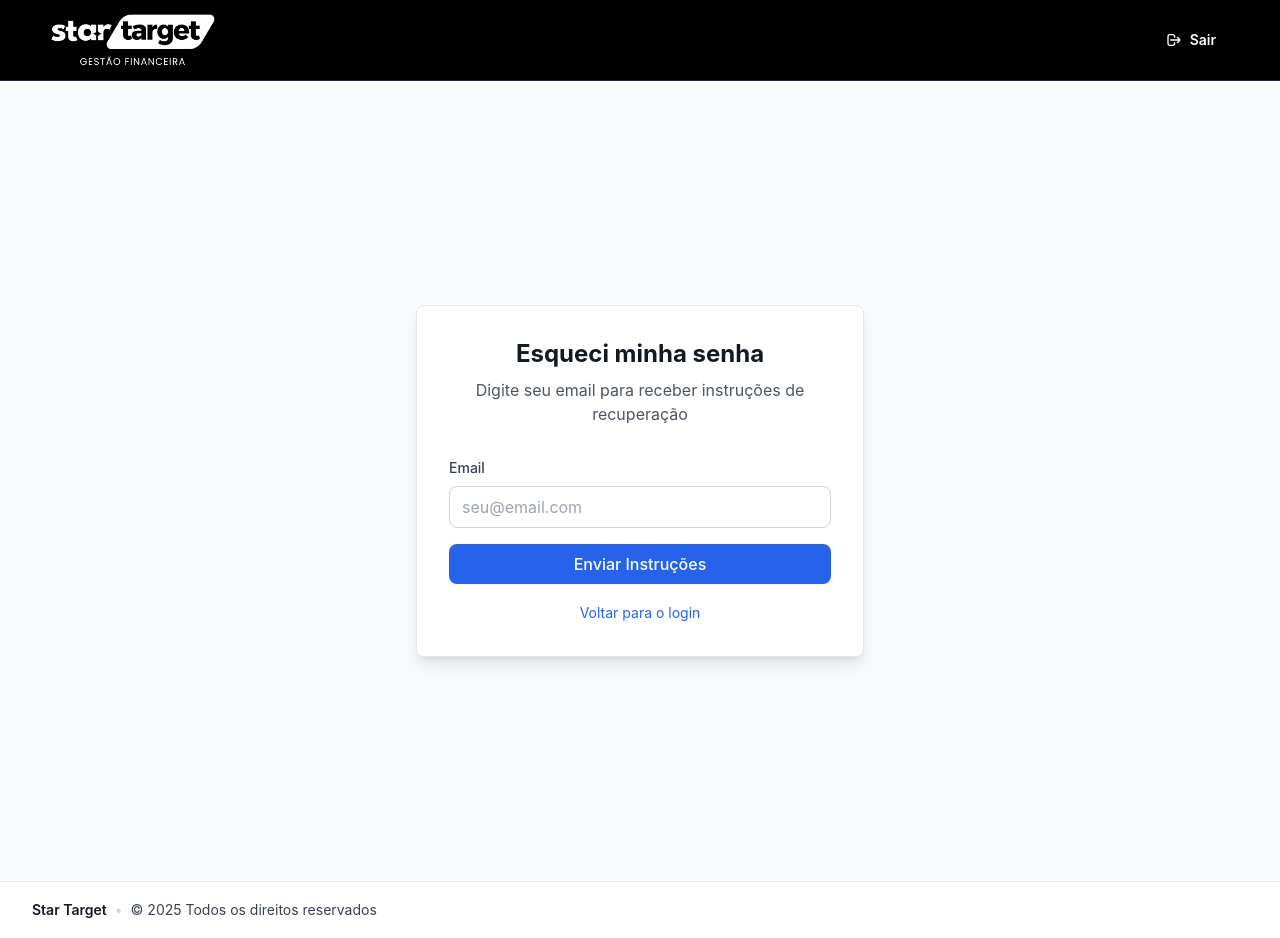
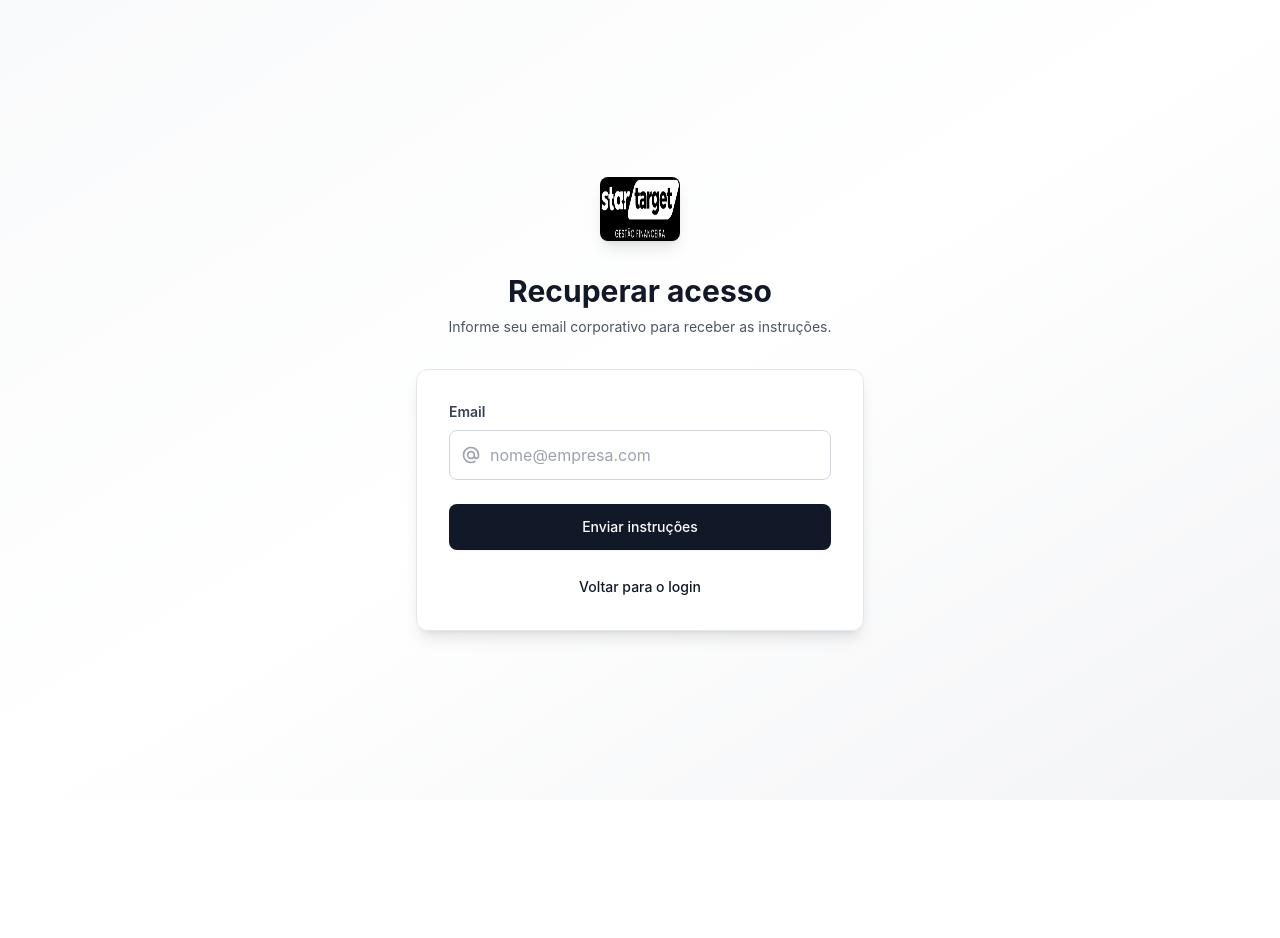
Before and after one commit to arthurbowens/ia-financeira-erp, an Angular app: page /esqueci-senha in a window 1280 px wide. After the commit the page ends 800 px from the top, so only its background shows below. Built offline with nearby package versions, Linux system fonts and the light colour scheme.

Commit message:
ui(auth): melhora telas de login e recuperação de senha

```diff
--- a/src/app/app.component.html
+++ b/src/app/app.component.html
@@ -1,6 +1,6 @@
 <div class="min-h-screen bg-gray-50 flex flex-col">
   <!-- Header - apenas para páginas autenticadas -->
-  <nav *ngIf="!isLoginPage()" class="bg-black shadow-lg border-b border-gray-800">
+  <nav *ngIf="!isAuthPublicPage()" class="bg-black shadow-lg border-b border-gray-800">
     <div class="max-w-8xl mx-auto px-6 sm:px-8 lg:px-12">
       <div class="flex justify-between items-center h-20">
         <!-- Logo -->
@@ -187,7 +187,7 @@
   <app-error-notification></app-error-notification>
 
 <!-- Footer global (em todas as telas, não fixo) -->
-<footer *ngIf="!isLoginPage()" class="bg-white border-t border-gray-200">
+<footer *ngIf="!isAuthPublicPage()" class="bg-white border-t border-gray-200">
   <div class="max-w-7xl mx-auto px-4 sm:px-6 lg:px-8 h-14 flex items-center justify-between text-sm">
     <div class="flex items-center gap-2 text-gray-700">
       <span class="font-semibold text-gray-900">Star Target</span>
--- a/src/app/app.component.ts
+++ b/src/app/app.component.ts
@@ -77,8 +77,12 @@ export class AppComponent {
     this.authService.logout();
   }
 
-  isLoginPage(): boolean {
-    return this.router.url === '/login';
+  /**
+   * Telas públicas de autenticação (não devem exibir header/footer globais)
+   */
+  isAuthPublicPage(): boolean {
+    const url = this.router.url.split('?')[0];
+    return url === '/login' || url === '/esqueci-senha';
   }
 
   toggleUserMenu(event?: MouseEvent) {
--- a/src/app/components/esqueci-senha/esqueci-senha.component.html
+++ b/src/app/components/esqueci-senha/esqueci-senha.component.html
@@ -1,19 +1,22 @@
-<div class="min-h-screen bg-gray-50 flex items-center justify-center p-4">
-  <div class="max-w-md w-full">
-    <!-- Card Principal -->
-    <div class="bg-white rounded-lg shadow-lg border border-gray-200 p-8">
-      <!-- Header -->
-      <div class="text-center mb-8">
-        <h1 class="text-2xl font-bold text-gray-900 mb-2">
-          {{ etapa === 'solicitar' ? 'Esqueci minha senha' : 'Redefinir senha' }}
-        </h1>
-        <p class="text-gray-600">
+<div class="min-h-screen bg-gradient-to-br from-gray-50 via-white to-gray-100 flex items-center justify-center py-12 px-4 sm:px-6 lg:px-8">
+  <div class="max-w-md w-full space-y-8">
+    <!-- Logo e Título (padrão do Login) -->
+    <div class="text-center">
+      <div class="mx-auto h-20 w-20 flex items-center justify-center">
+        <img src="assets/images/logoStarTarget.jpeg" alt="Star Target" class="h-16 w-auto rounded-lg shadow-lg">
+      </div>
+      <h2 class="mt-6 text-3xl font-bold text-gray-900">
+        {{ etapa === 'solicitar' ? 'Recuperar acesso' : 'Definir nova senha' }}
+      </h2>
+      <p class="mt-2 text-sm text-gray-600">
         {{ etapa === 'solicitar'
-            ? 'Digite seu email para receber instruções de recuperação'
-            : 'Digite sua nova senha' }}
+          ? 'Informe seu email corporativo para receber as instruções.'
+          : 'Crie uma nova senha para acessar sua conta.' }}
       </p>
     </div>
 
+    <!-- Card Principal -->
+    <div class="bg-white/90 backdrop-blur rounded-xl shadow-lg p-8 border border-gray-200">
       <!-- Mensagens -->
       <div *ngIf="mensagemSucesso" class="mb-4 bg-green-50 border border-green-200 text-green-800 px-4 py-3 rounded-lg text-sm">
         {{ mensagemSucesso }}
@@ -26,29 +29,34 @@
 
       <!-- Formulário de Solicitação -->
       <div *ngIf="etapa === 'solicitar'">
-        <form (ngSubmit)="solicitarRecuperacao()" class="space-y-4">
+        <form (ngSubmit)="solicitarRecuperacao()" class="space-y-6">
           <div>
-            <label class="block text-sm font-medium text-gray-700 mb-2">Email</label>
+            <label class="block text-sm font-semibold text-gray-700 mb-2">Email</label>
+            <div class="relative">
+              <div class="absolute inset-y-0 left-0 pl-3 flex items-center pointer-events-none">
+                <svg class="h-5 w-5 text-gray-400" fill="none" stroke="currentColor" viewBox="0 0 24 24">
+                  <path stroke-linecap="round" stroke-linejoin="round" stroke-width="2" d="M16 12a4 4 0 10-8 0 4 4 0 008 0zm0 0v1.5a2.5 2.5 0 005 0V12a9 9 0 10-9 9m4.5-1.206a8.959 8.959 0 01-4.5 1.207"></path>
+                </svg>
+              </div>
               <input
                 type="email"
                 [(ngModel)]="formSolicitar.email"
                 name="email"
-              placeholder="seu@email.com"
+                placeholder="nome@empresa.com"
                 required
-              class="w-full px-3 py-2 border border-gray-300 rounded-lg focus:ring-2 focus:ring-blue-500 focus:border-blue-500">
+                class="block w-full pl-10 pr-3 py-3 border border-gray-300 rounded-lg focus:ring-2 focus:ring-gray-900 focus:border-gray-900 transition-all duration-200 text-gray-900 placeholder-gray-400">
+            </div>
           </div>
 
           <button
             type="submit"
-            class="w-full bg-blue-600 text-white px-4 py-2 rounded-lg hover:bg-blue-700 transition-colors font-medium">
-            Enviar Instruções
+            class="w-full flex justify-center py-3 px-4 border border-transparent text-sm font-medium rounded-lg text-white bg-gray-900 hover:bg-black focus:outline-none focus:ring-2 focus:ring-offset-2 focus:ring-gray-900 transition-all duration-200 shadow-sm hover:shadow-md">
+            Enviar instruções
           </button>
         </form>
 
-        <div class="mt-4 text-center">
-          <button
-            (click)="voltarParaLogin()"
-            class="text-sm text-blue-600 hover:text-blue-500 transition-colors">
+        <div class="mt-6 text-center">
+          <button (click)="voltarParaLogin()" class="text-sm font-medium text-gray-900 hover:text-black transition-colors">
             Voltar para o login
           </button>
         </div>
@@ -56,21 +64,34 @@
 
       <!-- Formulário de Reset -->
       <div *ngIf="etapa === 'resetar'">
-        <form (ngSubmit)="redefinirSenha()" class="space-y-4">
+        <form (ngSubmit)="redefinirSenha()" class="space-y-6">
           <div *ngIf="!formReset.token">
-            <label class="block text-sm font-medium text-gray-700 mb-2">Token</label>
+            <label class="block text-sm font-semibold text-gray-700 mb-2">Token</label>
+            <div class="relative">
+              <div class="absolute inset-y-0 left-0 pl-3 flex items-center pointer-events-none">
+                <svg class="h-5 w-5 text-gray-400" fill="none" stroke="currentColor" viewBox="0 0 24 24">
+                  <path stroke-linecap="round" stroke-linejoin="round" stroke-width="2" d="M12 11c0 3.866-3.582 7-8 7h16c-4.418 0-8-3.134-8-7zm0 0V7a4 4 0 10-8 0v4"></path>
+                </svg>
+              </div>
               <input
                 type="text"
                 [(ngModel)]="formReset.token"
                 name="token"
                 placeholder="Cole o token recebido por email"
                 required
-              class="w-full px-3 py-2 border border-gray-300 rounded-lg focus:ring-2 focus:ring-blue-500 focus:border-blue-500">
+                class="block w-full pl-10 pr-3 py-3 border border-gray-300 rounded-lg focus:ring-2 focus:ring-gray-900 focus:border-gray-900 transition-all duration-200 text-gray-900 placeholder-gray-400">
+            </div>
             <p class="mt-1 text-xs text-gray-500">O token foi enviado por email ou está na URL</p>
           </div>
 
           <div>
-            <label class="block text-sm font-medium text-gray-700 mb-2">Nova Senha</label>
+            <label class="block text-sm font-semibold text-gray-700 mb-2">Nova senha</label>
+            <div class="relative">
+              <div class="absolute inset-y-0 left-0 pl-3 flex items-center pointer-events-none">
+                <svg class="h-5 w-5 text-gray-400" fill="none" stroke="currentColor" viewBox="0 0 24 24">
+                  <path stroke-linecap="round" stroke-linejoin="round" stroke-width="2" d="M12 15v2m-6 4h12a2 2 0 002-2v-6a2 2 0 00-2-2H6a2 2 0 00-2 2v6a2 2 0 002 2zm10-10V7a4 4 0 00-8 0v4h8z"></path>
+                </svg>
+              </div>
               <input
                 type="password"
                 [(ngModel)]="formReset.novaSenha"
@@ -78,11 +99,18 @@
                 placeholder="Mínimo 6 caracteres"
                 required
                 minlength="6"
-              class="w-full px-3 py-2 border border-gray-300 rounded-lg focus:ring-2 focus:ring-blue-500 focus:border-blue-500">
+                class="block w-full pl-10 pr-3 py-3 border border-gray-300 rounded-lg focus:ring-2 focus:ring-gray-900 focus:border-gray-900 transition-all duration-200 text-gray-900 placeholder-gray-400">
+            </div>
           </div>
 
           <div>
-            <label class="block text-sm font-medium text-gray-700 mb-2">Confirmar Nova Senha</label>
+            <label class="block text-sm font-semibold text-gray-700 mb-2">Confirmar nova senha</label>
+            <div class="relative">
+              <div class="absolute inset-y-0 left-0 pl-3 flex items-center pointer-events-none">
+                <svg class="h-5 w-5 text-gray-400" fill="none" stroke="currentColor" viewBox="0 0 24 24">
+                  <path stroke-linecap="round" stroke-linejoin="round" stroke-width="2" d="M12 15v2m-6 4h12a2 2 0 002-2v-6a2 2 0 00-2-2H6a2 2 0 00-2 2v6a2 2 0 002 2zm10-10V7a4 4 0 00-8 0v4h8z"></path>
+                </svg>
+              </div>
               <input
                 type="password"
                 [(ngModel)]="formReset.confirmarSenha"
@@ -90,20 +118,19 @@
                 placeholder="Confirme a nova senha"
                 required
                 minlength="6"
-              class="w-full px-3 py-2 border border-gray-300 rounded-lg focus:ring-2 focus:ring-blue-500 focus:border-blue-500">
+                class="block w-full pl-10 pr-3 py-3 border border-gray-300 rounded-lg focus:ring-2 focus:ring-gray-900 focus:border-gray-900 transition-all duration-200 text-gray-900 placeholder-gray-400">
+            </div>
           </div>
 
           <button
             type="submit"
-            class="w-full bg-blue-600 text-white px-4 py-2 rounded-lg hover:bg-blue-700 transition-colors font-medium">
-            Redefinir Senha
+            class="w-full flex justify-center py-3 px-4 border border-transparent text-sm font-medium rounded-lg text-white bg-gray-900 hover:bg-black focus:outline-none focus:ring-2 focus:ring-offset-2 focus:ring-gray-900 transition-all duration-200 shadow-sm hover:shadow-md">
+            Redefinir senha
           </button>
         </form>
 
-        <div class="mt-4 text-center">
-          <button
-            (click)="voltarParaLogin()"
-            class="text-sm text-blue-600 hover:text-blue-500 transition-colors">
+        <div class="mt-6 text-center">
+          <button (click)="voltarParaLogin()" class="text-sm font-medium text-gray-900 hover:text-black transition-colors">
             Voltar para o login
           </button>
         </div>
--- a/src/app/components/login/login.component.html
+++ b/src/app/components/login/login.component.html
@@ -1,4 +1,4 @@
-<div class="min-h-screen bg-white flex items-center justify-center py-12 px-4 sm:px-6 lg:px-8">
+<div class="min-h-screen bg-gradient-to-br from-gray-50 via-white to-gray-100 flex items-center justify-center py-12 px-4 sm:px-6 lg:px-8">
   <div class="max-w-md w-full space-y-8">
     <!-- Logo e Título -->
     <div class="text-center">
@@ -14,7 +14,7 @@
     </div>
 
     <!-- Formulário de Login -->
-    <div class="bg-white rounded-xl shadow-lg p-8 border border-gray-200">
+    <div class="bg-white/90 backdrop-blur rounded-xl shadow-lg p-8 border border-gray-200">
       <form class="space-y-6" (ngSubmit)="onSubmit()" #formTemplate="ngForm">
         <!-- Email -->
         <div>
@@ -36,8 +36,8 @@
               [(ngModel)]="loginForm.email"
               (ngModelChange)="validateForm()"
               (focus)="clearError()"
-              class="block w-full pl-10 pr-3 py-3 border border-gray-300 rounded-lg focus:ring-2 focus:ring-blue-500 focus:border-blue-500 transition-all duration-200 text-gray-900 placeholder-gray-500"
-              placeholder="seu@email.com">
+              class="block w-full pl-10 pr-3 py-3 border border-gray-300 rounded-lg focus:ring-2 focus:ring-gray-900 focus:border-gray-900 transition-all duration-200 text-gray-900 placeholder-gray-400"
+              placeholder="nome@empresa.com">
           </div>
         </div>
 
@@ -61,7 +61,7 @@
               [(ngModel)]="loginForm.password"
               (ngModelChange)="validateForm()"
               (focus)="clearError()"
-              class="block w-full pl-10 pr-12 py-3 border border-gray-300 rounded-lg focus:ring-2 focus:ring-blue-500 focus:border-blue-500 transition-all duration-200 text-gray-900 placeholder-gray-500"
+              class="block w-full pl-10 pr-12 py-3 border border-gray-300 rounded-lg focus:ring-2 focus:ring-gray-900 focus:border-gray-900 transition-all duration-200 text-gray-900 placeholder-gray-400"
               placeholder="Sua senha">
             <button
               type="button"
@@ -86,7 +86,7 @@
               name="remember-me"
               type="checkbox"
               [(ngModel)]="rememberMe"
-              class="h-4 w-4 text-blue-600 focus:ring-blue-500 border-gray-300 rounded">
+              class="h-4 w-4 text-gray-900 focus:ring-gray-900 border-gray-300 rounded">
             <label for="remember-me" class="ml-2 block text-sm text-gray-700">
               Lembrar-me
             </label>
@@ -95,7 +95,7 @@
             <button
               type="button"
               (click)="onForgotPassword()"
-              class="font-medium text-blue-600 hover:text-blue-500 transition-colors">
+              class="font-medium text-gray-900 hover:text-black transition-colors">
               Esqueci minha senha
             </button>
           </div>
@@ -120,7 +120,7 @@
           <button
             type="submit"
             [disabled]="!isFormValid || isLoading"
-            class="group relative w-full flex justify-center py-3 px-4 border border-transparent text-sm font-medium rounded-lg text-white bg-blue-600 hover:bg-blue-700 focus:outline-none focus:ring-2 focus:ring-offset-2 focus:ring-blue-500 disabled:opacity-50 disabled:cursor-not-allowed transition-all duration-200 shadow-sm hover:shadow-md">
+            class="group relative w-full flex justify-center py-3 px-4 border border-transparent text-sm font-medium rounded-lg text-white bg-gray-900 hover:bg-black focus:outline-none focus:ring-2 focus:ring-offset-2 focus:ring-gray-900 disabled:opacity-50 disabled:cursor-not-allowed transition-all duration-200 shadow-sm hover:shadow-md">
             <span *ngIf="!isLoading" class="flex items-center">
               <svg class="w-5 h-5 mr-2" fill="none" stroke="currentColor" viewBox="0 0 24 24">
                 <path stroke-linecap="round" stroke-linejoin="round" stroke-width="2" d="M11 16l-4-4m0 0l4-4m-4 4h14m-5 4v1a3 3 0 01-3 3H6a3 3 0 01-3-3V7a3 3 0 013-3h7a3 3 0 013 3v1"></path>
```
Lines whose indentation alone changed are shown as unchanged.
